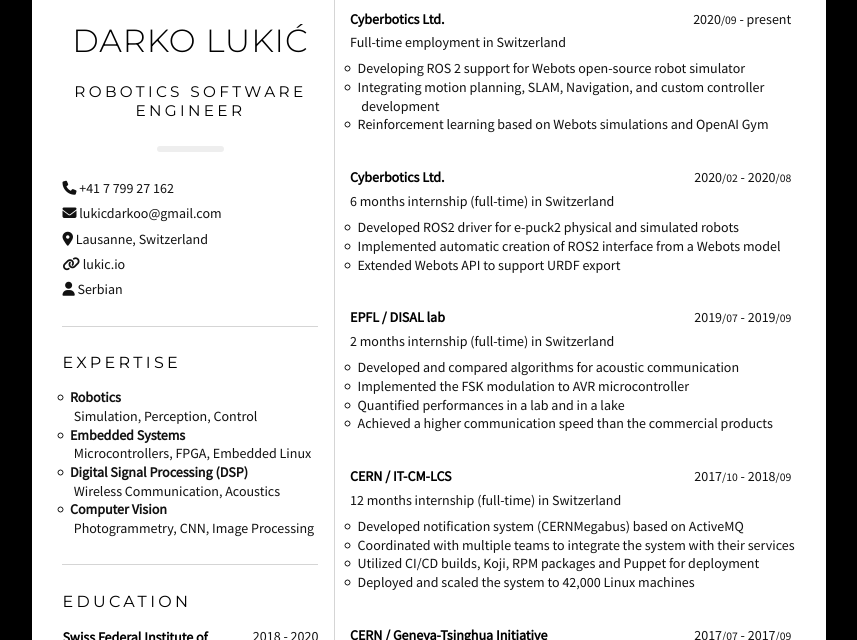
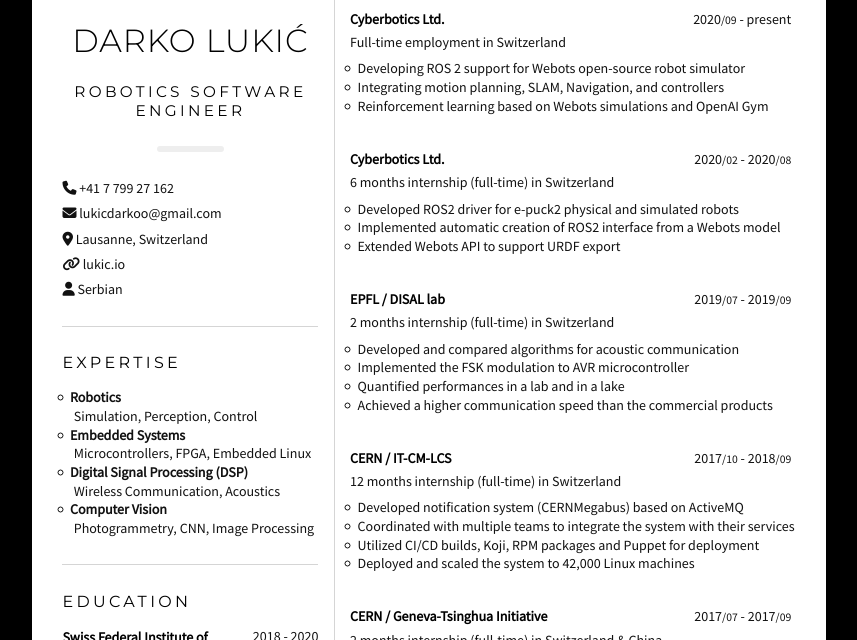
Before and after one commit to lukicdarkoo/lukic.io, a Jekyll site: the page cv.html, which Jekyll copies as it is, in a window 1280 px wide and 900 px high, cut to the strip 260-900 px from the top of the window. Shown: the whole strip, without its empty margins (211-1068 px from the left). Built offline with Jekyll 4.4.1, drawn with Linux system fonts in a browser that asks for light colours; nearby versions of some CDN libraries.

Commit message:
Update cv.html

```diff
--- a/cv.html
+++ b/cv.html
@@ -365,7 +365,7 @@
                         Developing ROS 2 support for Webots open-source robot simulator
                     </li>
                     <li>
-                        Integrating motion planning, SLAM, Navigation, and custom controller development
+                        Integrating motion planning, SLAM, Navigation, and controllers
                     </li>
                     <li>
                         Reinforcement learning based on Webots simulations and OpenAI Gym
```
